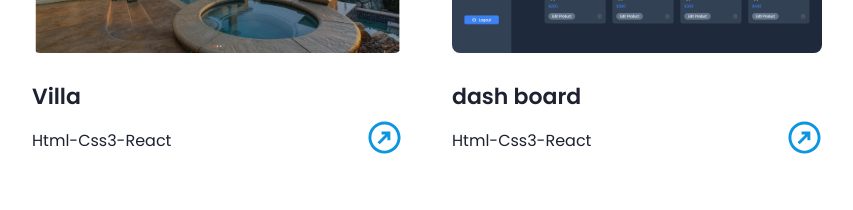
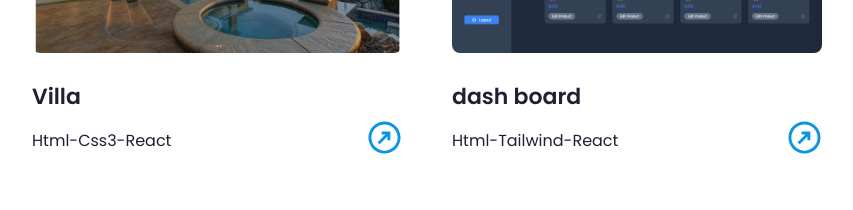
Before and after one commit to Engabdullahaljamal/my-portfolio-, a React (Vite) app: page / in a window 1280 px wide. Shown: the part 4940-5150 px from the top of the page, without its empty margins (213-1066 px from the left). Built offline with nearby package versions, Linux system fonts and the light colour scheme; a web font is replaced by a local one.

Commit message:
new update

```diff
--- a/src/component/Projects/Projects.jsx
+++ b/src/component/Projects/Projects.jsx
@@ -42,7 +42,7 @@ function Projects({ theme }) {
         {
             img: dashboard,
             title: 'dash board',
-            desc: 'Html-Css3-React',
+            desc: 'Html-Tailwind-React',
             href: 'https://github.com/Engabdullahaljamal/Dashboard.git'
         },
         {
```
